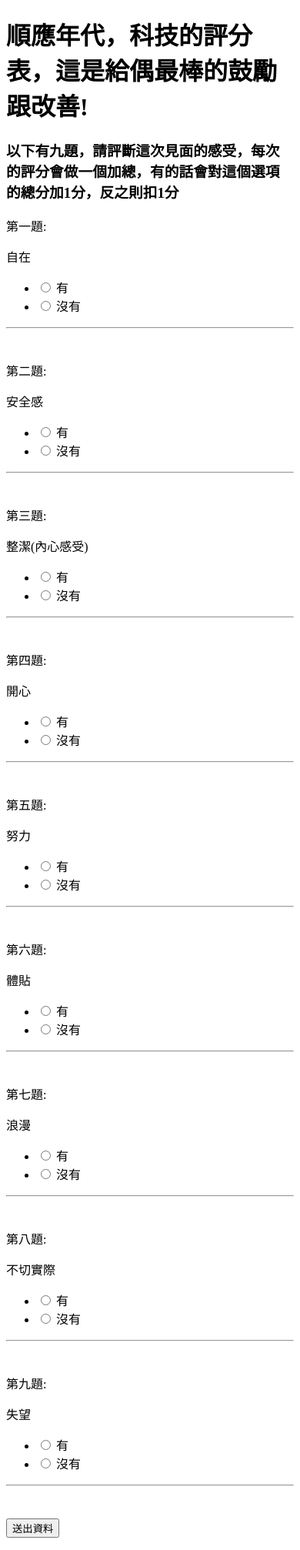
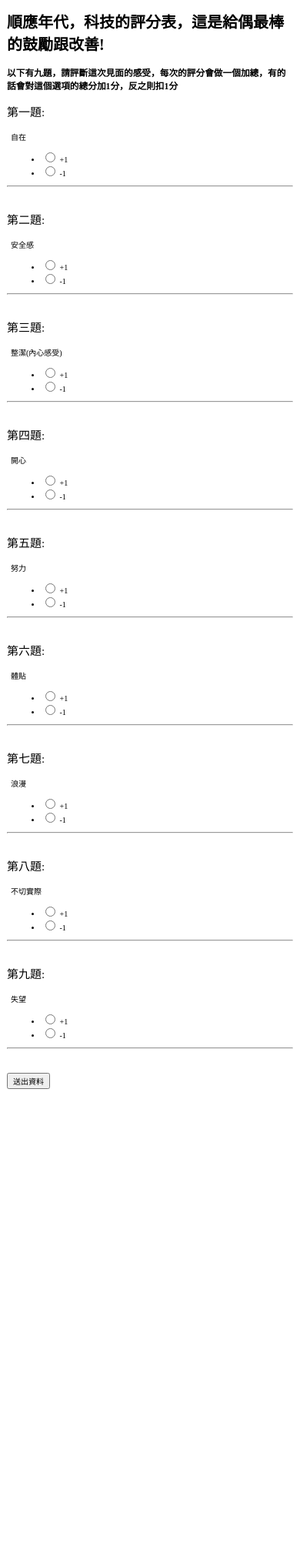
Before and after one commit to mike7777op/Flask_QA, a Flask app: page /index in a window 390 px wide. Shown: the whole page at 77% size. After the commit the page ends 1415 px from the top, so only its background shows below. Run offline with Flask 2, Linux system fonts and the light colour scheme.

Commit message:
update 0516

```diff
--- a/run.py
+++ b/run.py
@@ -43,15 +43,15 @@ class Answer(db.Model):
 db.create_all()
 
 class QAForm(FlaskForm):
-    FQ = RadioField(label='自在', coerce=int, choices=[(1,'有'),(-1,'沒有')], validators=[InputRequired()])
-    SQ = RadioField(label='安全感', coerce=int, choices=[(1,'有'),(-1,'沒有')], validators=[InputRequired()])
-    TQ = RadioField(label='整潔(內心感受)', coerce=int, choices=[(1,'有'),(-1,'沒有')], validators=[InputRequired()])
-    ForQ = RadioField(label='開心', coerce=int, choices=[(1,'有'),(-1,'沒有')], validators=[InputRequired()])
-    FivQ = RadioField(label='努力', coerce=int, choices=[(1,'有'),(-1,'沒有')], validators=[InputRequired()])
-    SixQ = RadioField(label='體貼', coerce=int, choices=[(1,'有'),(-1,'沒有')], validators=[InputRequired()])
-    SevQ = RadioField(label='浪漫', coerce=int, choices=[(1,'有'),(-1,'沒有')], validators=[InputRequired()])
-    EigQ = RadioField(label='不切實際', coerce=int, choices=[(1,'有'),(-1,'沒有')], validators=[InputRequired()])
-    NinQ = RadioField(label='失望', coerce=int, choices=[(1,'有'),(-1,'沒有')], validators=[InputRequired()])
+    FQ = RadioField(label='自在', coerce=int, choices=[(1,'+1'),(-1,'-1')], validators=[InputRequired()])
+    SQ = RadioField(label='安全感', coerce=int, choices=[(1,'+1'),(-1,'-1')], validators=[InputRequired()])
+    TQ = RadioField(label='整潔(內心感受)', coerce=int, choices=[(1,'+1'),(-1,'-1')], validators=[InputRequired()])
+    ForQ = RadioField(label='開心', coerce=int, choices=[(1,'+1'),(-1,'-1')], validators=[InputRequired()])
+    FivQ = RadioField(label='努力', coerce=int, choices=[(1,'+1'),(-1,'-1')], validators=[InputRequired()])
+    SixQ = RadioField(label='體貼', coerce=int, choices=[(1,'+1'),(-1,'-1')], validators=[InputRequired()])
+    SevQ = RadioField(label='浪漫', coerce=int, choices=[(1,'+1'),(-1,'-1')], validators=[InputRequired()])
+    EigQ = RadioField(label='不切實際', coerce=int, choices=[(1,'+1'),(-1,'-1')], validators=[InputRequired()])
+    NinQ = RadioField(label='失望', coerce=int, choices=[(1,'+1'),(-1,'-1')], validators=[InputRequired()])
 
     submit = SubmitField(label='送出資料')
 
--- /dev/null
+++ b/static/index.css
@@ -0,0 +1,40 @@
+p{
+    font-size: 25px;
+
+}
+
+.container{
+    font-size: 20px;
+    margin: 20px;
+}
+
+.form{
+    font-size: 20px;
+    margin: 20px;
+}
+input[type=submit]{
+    font-size: 20px;
+    /* width: 20em;
+    height: 2em; */
+}
+@media(max-width:858px){
+    p{
+    font-size: 15px;
+
+    }
+
+    .container{
+        font-size: 10px;
+        margin: 1px;
+    }
+
+    .form{
+        font-size: 10px;
+        margin: 5px;
+    }
+    input[type=submit]{
+        font-size: 10px;
+        /* width: 20em;
+        height: 2em; */
+    }
+}
--- a/templates/index.html
+++ b/templates/index.html
@@ -4,6 +4,8 @@
 <head>
     <meta charset="UTF-8">
     <title>表單</title>
+    <meta name="viewport" content="width=device-width,initial-scale=1.0" />
+    <link rel="stylesheet" href="{{ url_for('static', filename = 'index.css') }}">
     <script type="text/javascript">
         function chk() {
             if (document.table.FQ.value == '') {
@@ -57,49 +59,69 @@
 </head>
 
 <body>
+    <div class="container">
         <h1>順應年代，科技的評分表，這是給偶最棒的鼓勵跟改善!</h1>
         <form method="POST" name="table">
             <h3>以下有九題，請評斷這次見面的感受，每次的評分會做一個加總，有的話會對這個選項的總分加1分，反之則扣1分</h3>
             {{ form.csrf_token() }}
             <p>第一題:</p>
+            <div class="form">
                 {{ form.FQ.label }} {{ form.FQ }}
-        <hr/>
-        <br/>
+            </div>
+            <hr />
+            <br />
             <p>第二題:</p>
+            <div class="form">
                 {{ form.SQ.label }} {{ form.SQ }}
+            </div>
             <hr />
             <br />
             <p>第三題:</p>
+            <div class="form">
                 {{ form.TQ.label }} {{ form.TQ }}
+            </div>
             <hr />
             <br />
             <p>第四題:</p>
+            <div class="form">
                 {{ form.ForQ.label }} {{ form.ForQ }}
+            </div>
             <hr />
             <br />
             <p>第五題:</p>
+            <div class="form">
                 {{ form.FivQ.label }} {{ form.FivQ }}
+            </div>
             <hr />
             <br />
             <p>第六題:</p>
+            <div class="form">
                 {{ form.SixQ.label }} {{ form.SixQ }}
+            </div>
             <hr />
             <br />
             <p>第七題:</p>
+            <div class="form">
                 {{ form.SevQ.label }} {{ form.SevQ }}
+            </div>
             <hr />
             <br />
             <p>第八題:</p>
+            <div class="form">
                 {{ form.EigQ.label }} {{ form.EigQ }}
+            </div>
             <hr />
             <br />
             <p>第九題:</p>
+            <div class="form">
                 {{ form.NinQ.label }} {{ form.NinQ }}
+            </div>
             <hr />
             <br />
             <!-- {{ form.submit }} -->
-        <p><input type="submit" onclick="chk();" value="送出資料"></p>
+            <p class="submit"><input type="submit" onclick="chk();" value="送出資料"></p>
         </form>
+    </div>
 </body>
 
 </html>
--- a/templates/login.html
+++ b/templates/login.html
@@ -4,6 +4,7 @@
 <head>
     <meta charset="UTF-8">
     <title>請輸入帳號密碼</title>
+    <meta name="viewport" content="width=device-width,initial-scale=1.0" />
     <link rel="stylesheet" href="{{ url_for('static', filename = 'loginstyle.css') }}">
 </head>
 
```
Also changed, not shown: static/loginstyle.css (+15 -0 lines), static/style.css (+97 -11 lines), templates/result.html (+38 -10 lines). Lines whose indentation alone changed are shown as unchanged.
